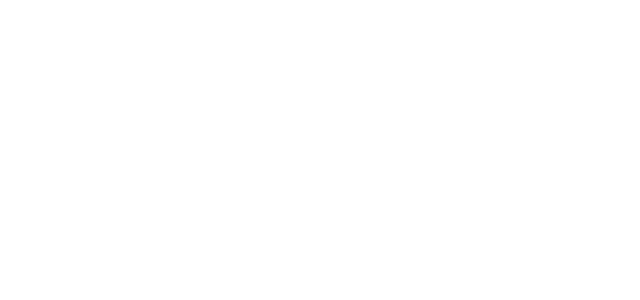
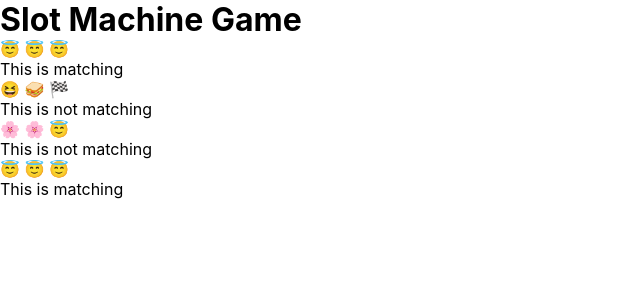
Before and after one commit to Abhay5855/React-machine-coding-challenges, a React (Create React App) app: page /slot in a window 1280 px wide. Shown: the top 300 px of the page, without its empty margins (0-640 px from the left). Built offline with nearby package versions, Linux system fonts and the light colour scheme.

Commit message:
feat:slot machine game in react js

```diff
--- a/src/App.css
+++ b/src/App.css
@@ -22,3 +22,10 @@
      width: 300px;
      height: 300px;
 }
+
+.slot {
+
+       display: flex;
+       align-items: center;
+       gap: 4rem;
+}
--- a/src/routes/Routes.js
+++ b/src/routes/Routes.js
@@ -9,6 +9,7 @@
 import JobListing from '../react-practice/job-listing-challenge/JobListing';
 import NestedMap from '../react-practice/nested_map/NestedMap';
 import Netflix from '../react-practice/netflix-ui/Netflix';
+import SlotMachine from '../slot_machine/SlotMachine';
 
 const Routes = () => {
   return (
@@ -21,6 +22,7 @@
         <Route exact path='/nested' component={NestedMap} />
         <Route exact path='/joblisting' component={JobListing} />
         <Route exact path='/netflix' component={Netflix} />
+        <Route exact path='/slot' component={SlotMachine} />
 
 
     </Router>
--- /dev/null
+++ b/src/slot_machine/SlotMachine.js
@@ -0,0 +1,46 @@
+// Create a slot maching game where if all emojis match display message - this is matching else this is not matching if emojis don't match.
+
+import React from 'react'
+
+const SlotMachine = () => {
+
+
+  return (
+    <div>
+      <h1>Slot Machine Game</h1>
+
+      <Slot x="😇"  y="😇"  z="😇" />
+      <Slot x="😆" y="🥪" z="🏁" />
+      <Slot x="🌸" y="🌸" z="😇" />
+      <Slot x="😇"  y="😇"  z="😇" />
+    </div>
+  )
+}
+
+
+const Slot = ({x, y, z}) => {
+
+      let status  = ""
+
+     if(x === y && y === z){
+
+         status = "This is matching";
+
+     }else {
+
+        status = "This is not matching";
+     }
+
+      return (
+
+        <div>
+          <div className='slot'>
+            {x} {y} {z}
+          </div>
+          <p>{status}</p>
+
+        </div>
+      )
+}
+
+export default SlotMachine
```
